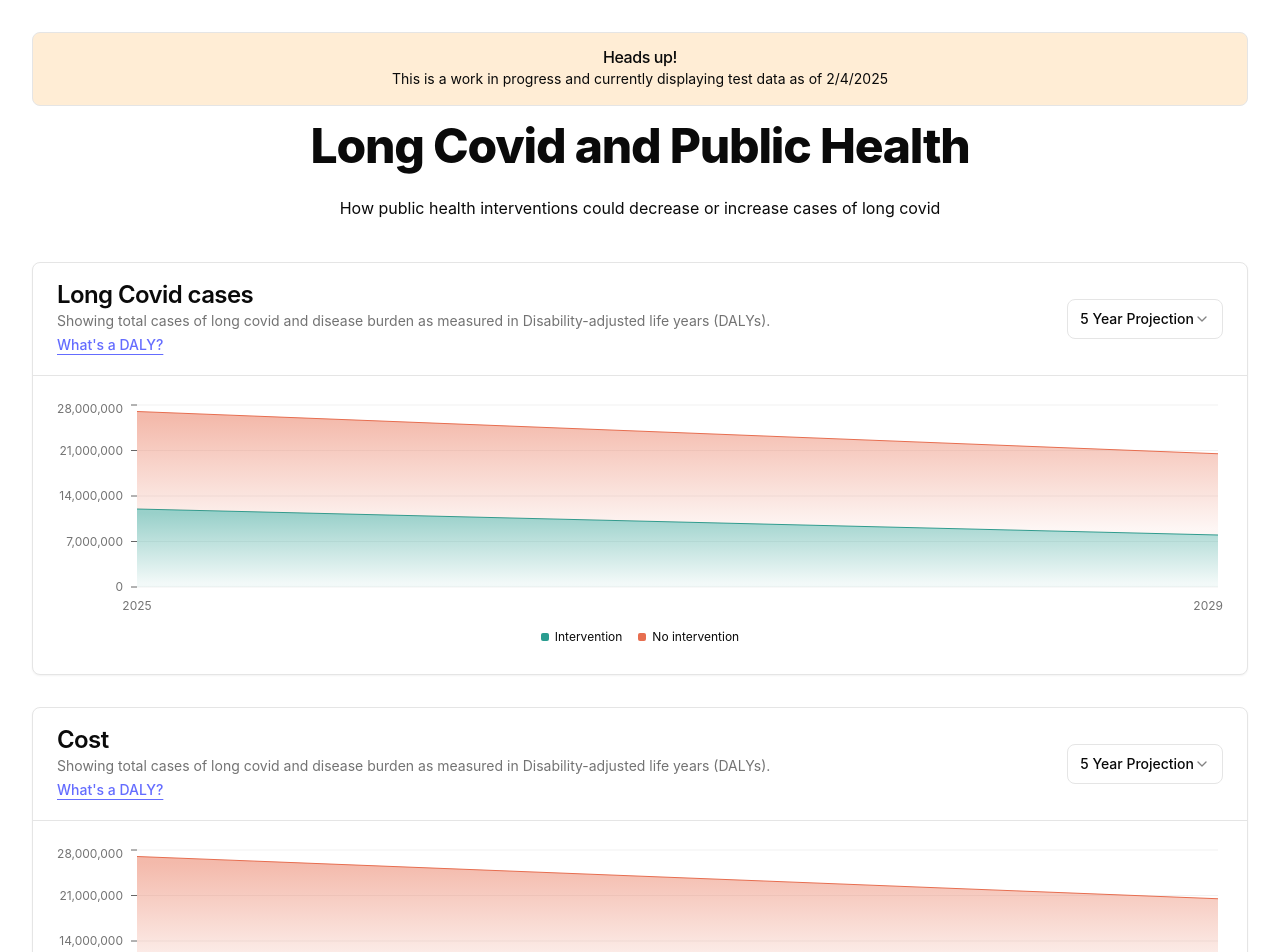
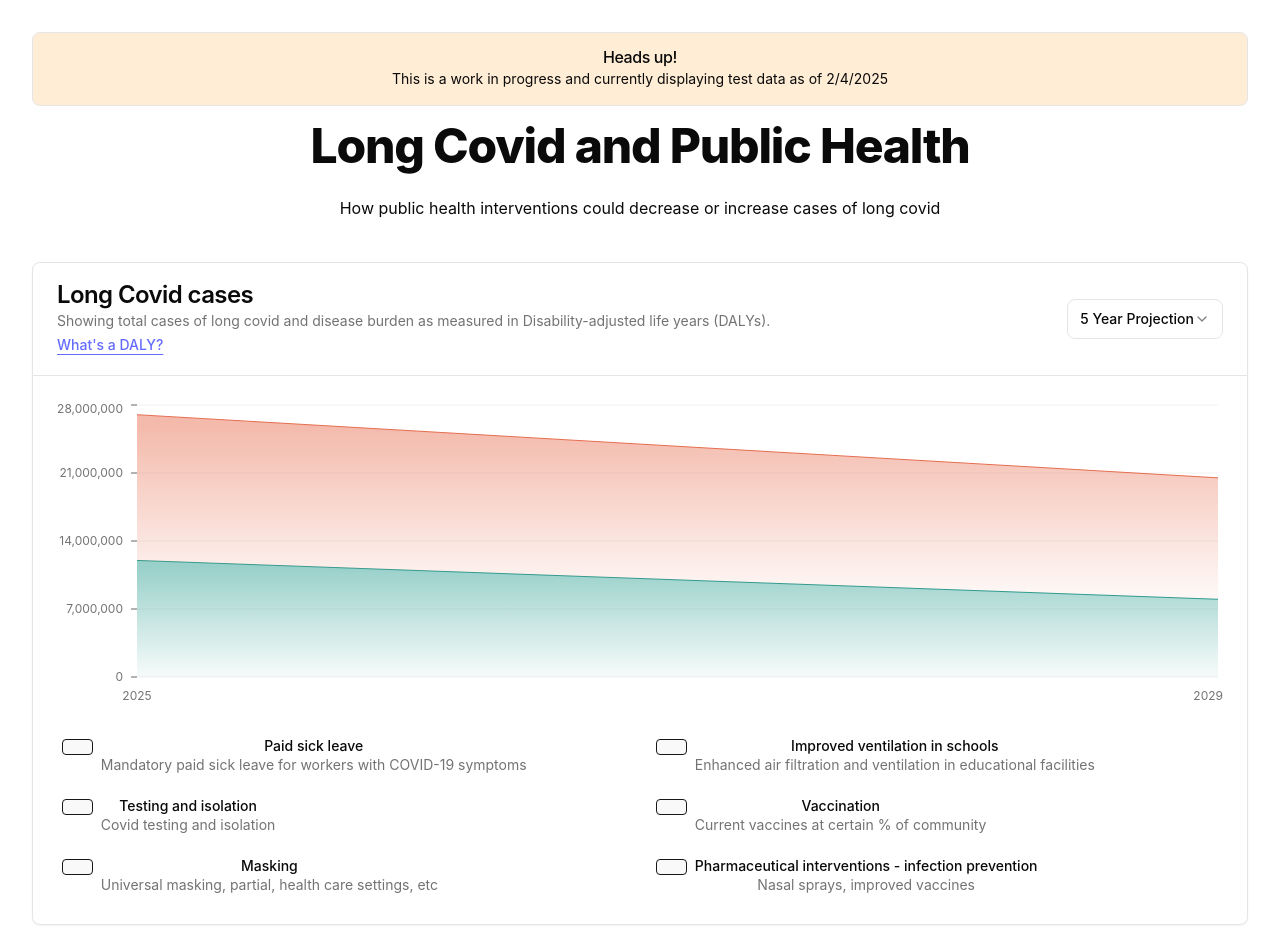
Before and after one commit to DevinCLane/long-covid-dalys, a React (Vite) app: page / in a window 1280 px wide. Shown: the top 952 px of the page. Built offline with nearby package versions, Linux system fonts and the light colour scheme.

Commit message:
add interventions on cases chart

```diff
--- a/src/components/LC-cases.tsx
+++ b/src/components/LC-cases.tsx
@@ -25,6 +25,7 @@ import {
     SelectTrigger,
     SelectValue,
 } from "@/components/ui/select";
+import { Checkbox } from "@/components/ui/checkbox";
 const chartData = [
     { date: "2025-01-01", nointervention: 15000000, intervention: 12000000 },
     { date: "2029-01-01", nointervention: 12500000, intervention: 8000000 },
@@ -50,6 +51,11 @@ const chartConfig = {
 
 export function LCCases() {
     const [timeRange, setTimeRange] = React.useState("5y");
+    const [interventions, setInterventions] = React.useState({
+        sickLeave: false,
+        ventilation: false,
+        masks: false,
+    });
 
     const filteredData = chartData.filter((item) => {
         const date = new Date(item.date);
@@ -122,7 +128,7 @@ export function LCCases() {
             <CardContent className="px-2 pt-4 sm:px-6 sm:pt-6">
                 <ChartContainer
                     config={chartConfig}
-                    className="aspect-auto h-[250px] w-full"
+                    className="aspect-auto h-[500px] w-full"
                 >
                     <AreaChart data={filteredData}>
                         <defs>
@@ -214,7 +220,113 @@ export function LCCases() {
                             stroke="var(--color-nointervention)"
                             stackId="a"
                         />
-                        <ChartLegend content={<ChartLegendContent />} />
+                        <ChartLegend
+                            content={
+                                <>
+                                    <ChartLegendContent />
+                                    <div className="mt-4 grid grid-cols-2 gap-x-8 gap-y-2">
+                                        <div className="items-top flex space-x-2 mt-4">
+                                            <Checkbox id="sickLeave" />
+                                            <div className="grid gap-0.5 leading-none">
+                                                <label
+                                                    htmlFor="sickLeave"
+                                                    className="text-sm font-medium leading-none peer-disabled:cursor-not-allowed peer-disabled:opacity-75"
+                                                >
+                                                    Paid sick leave
+                                                </label>
+                                                <p className="text-sm text-muted-foreground">
+                                                    Mandatory paid sick leave
+                                                    for workers with COVID-19
+                                                    symptoms
+                                                </p>
+                                            </div>
+                                        </div>
+
+                                        <div className="items-top flex space-x-2 mt-4">
+                                            <Checkbox id="ventilation" />
+                                            <div className="grid gap-0.5 leading-none">
+                                                <label
+                                                    htmlFor="ventilation"
+                                                    className="text-sm font-medium leading-none peer-disabled:cursor-not-allowed peer-disabled:opacity-75"
+                                                >
+                                                    Improved ventilation in
+                                                    schools
+                                                </label>
+                                                <p className="text-sm text-muted-foreground">
+                                                    Enhanced air filtration and
+                                                    ventilation in educational
+                                                    facilities
+                                                </p>
+                                            </div>
+                                        </div>
+
+                                        <div className="items-top flex space-x-2 mt-4">
+                                            <Checkbox id="testing" />
+                                            <div className="grid gap-0.5 leading-none">
+                                                <label
+                                                    htmlFor="testing"
+                                                    className="text-sm font-medium leading-none peer-disabled:cursor-not-allowed peer-disabled:opacity-75"
+                                                >
+                                                    Testing and isolation
+                                                </label>
+                                                <p className="text-sm text-muted-foreground">
+                                                    Covid testing and isolation
+                                                </p>
+                                            </div>
+                                        </div>
+
+                                        <div className="items-top flex space-x-2 mt-4">
+                                            <Checkbox id="vaccination" />
+                                            <div className="grid gap-0.5 leading-none">
+                                                <label
+                                                    htmlFor="vaccination"
+                                                    className="text-sm font-medium leading-none peer-disabled:cursor-not-allowed peer-disabled:opacity-75"
+                                                >
+                                                    Vaccination
+                                                </label>
+                                                <p className="text-sm text-muted-foreground">
+                                                    Current vaccines at certain
+                                                    % of community
+                                                </p>
+                                            </div>
+                                        </div>
+
+                                        <div className="items-top flex space-x-2 mt-4">
+                                            <Checkbox id="masks" />
+                                            <div className="grid gap-0.5 leading-none">
+                                                <label
+                                                    htmlFor="masks"
+                                                    className="text-sm font-medium leading-none peer-disabled:cursor-not-allowed peer-disabled:opacity-75"
+                                                >
+                                                    Masking
+                                                </label>
+                                                <p className="text-sm text-muted-foreground">
+                                                    Universal masking, partial,
+                                                    health care settings, etc
+                                                </p>
+                                            </div>
+                                        </div>
+
+                                        <div className="items-top flex space-x-2 mt-4">
+                                            <Checkbox id="interventions" />
+                                            <div className="grid gap-0.5 leading-none">
+                                                <label
+                                                    htmlFor="interventions"
+                                                    className="text-sm font-medium leading-none peer-disabled:cursor-not-allowed peer-disabled:opacity-75"
+                                                >
+                                                    Pharmaceutical interventions
+                                                    - infection prevention
+                                                </label>
+                                                <p className="text-sm text-muted-foreground">
+                                                    Nasal sprays, improved
+                                                    vaccines
+                                                </p>
+                                            </div>
+                                        </div>
+                                    </div>
+                                </>
+                            }
+                        />
                     </AreaChart>
                 </ChartContainer>
             </CardContent>
```
